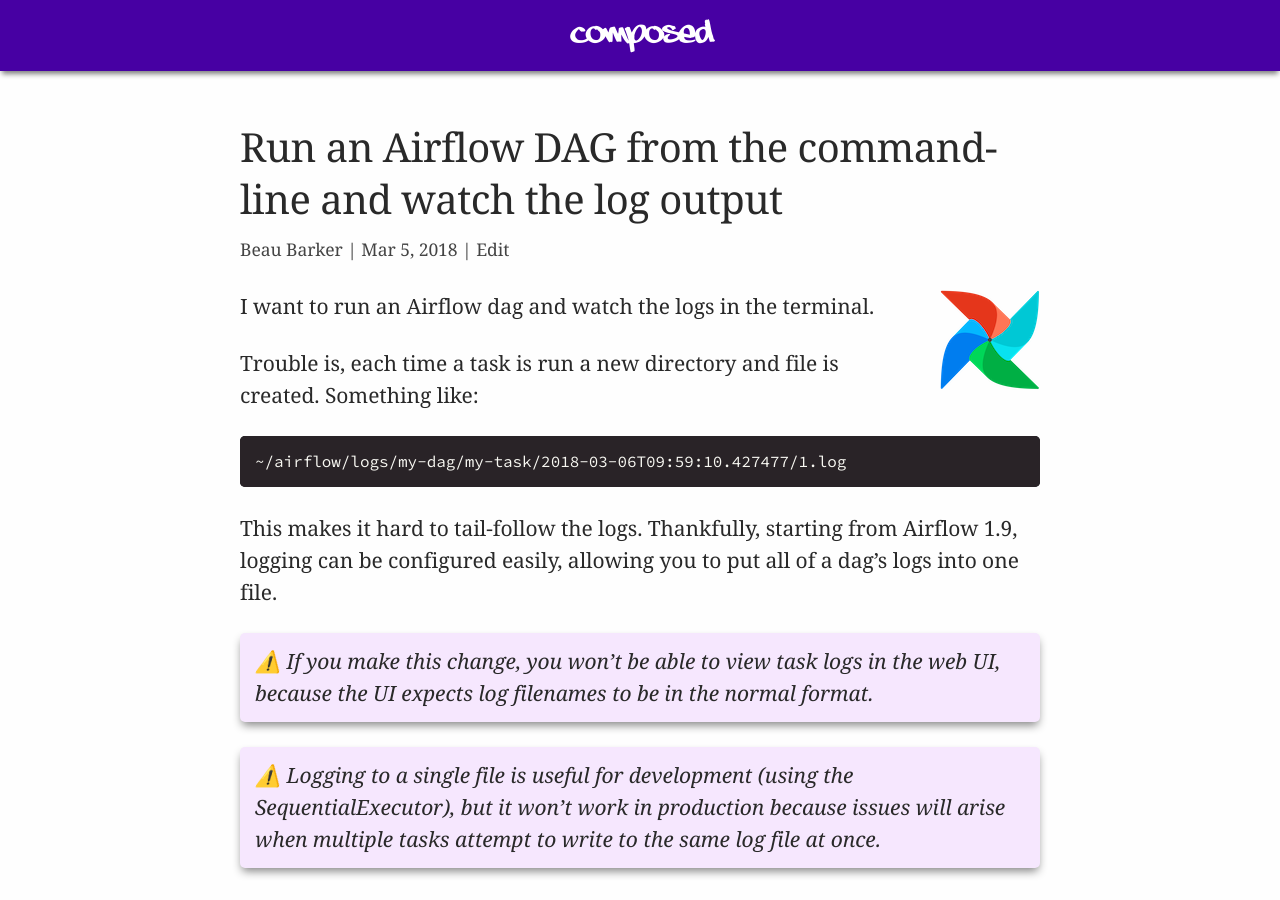
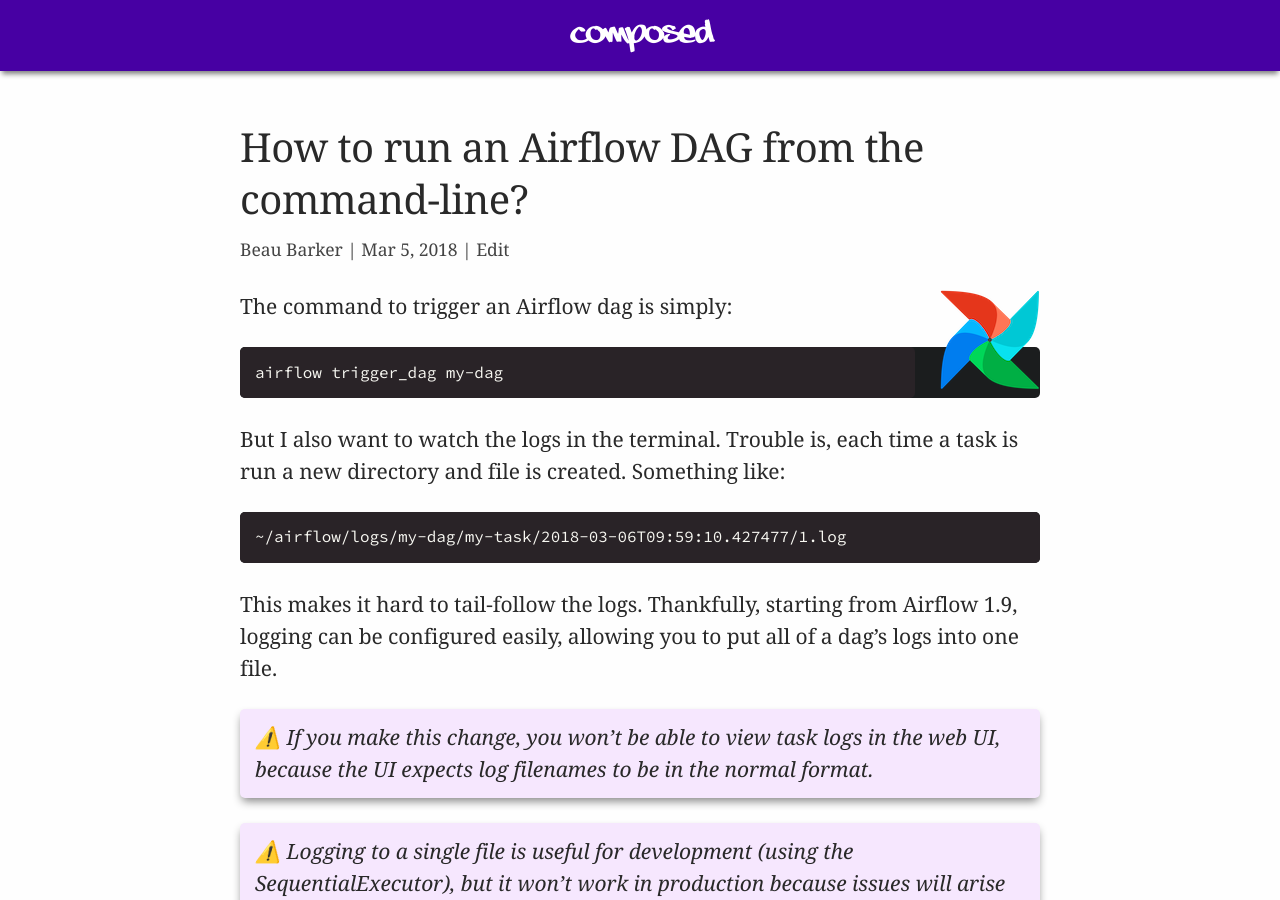
Before and after one commit to explodinglabs/explodinglabs.github.io, a Jekyll site: the page built from docs/_posts/airflow/2018-03-05-run-dag-and-watch-logs.markdown, in a window 1280 px wide and 900 px high. Built offline with Jekyll 4.4.1, drawn with Linux system fonts in a browser that asks for light colours; some of the changed text lies outside the part shown.

Commit message:
Update 2018-03-05-run-dag-and-watch-logs.markdown

````diff
--- a/docs/_posts/airflow/2018-03-05-run-dag-and-watch-logs.markdown
+++ b/docs/_posts/airflow/2018-03-05-run-dag-and-watch-logs.markdown
@@ -1,6 +1,6 @@
 ---
 layout: post
-title: Run an Airflow DAG from the command-line and watch the log output
+title: How to run an Airflow DAG from the command-line?
 description:
     Explains how to run a DAG, completely from the command-line, and watch the
     log output in real-time.
@@ -12,10 +12,12 @@
 ![airflow](/assets/airflow.png)
 </div>
 
-I want to run an Airflow dag and watch the logs in the terminal.
+The command to trigger an Airflow dag is simply:
+```sh
+airflow trigger_dag my-dag
+```
 
-Trouble is, each time a task is run a new directory and file is created.
-Something like:
+But I also want to watch the logs in the terminal. Trouble is, each time a task is run a new directory and file is created. Something like:
 
 ```sh
 ~/airflow/logs/my-dag/my-task/2018-03-06T09:59:10.427477/1.log
@@ -83,12 +85,12 @@
 
 Start the scheduler and trigger a dag.
 ```sh
-$ airflow scheduler
-$ airflow trigger_dag my-dag
+airflow scheduler
+airflow trigger_dag my-dag
 ```
 
 Watch the output with `tail -f`.
 
 ```sh
-$ tail -f ~/airflow/logs/my-dag.log
+tail -f ~/airflow/logs/my-dag.log
 ```
````
